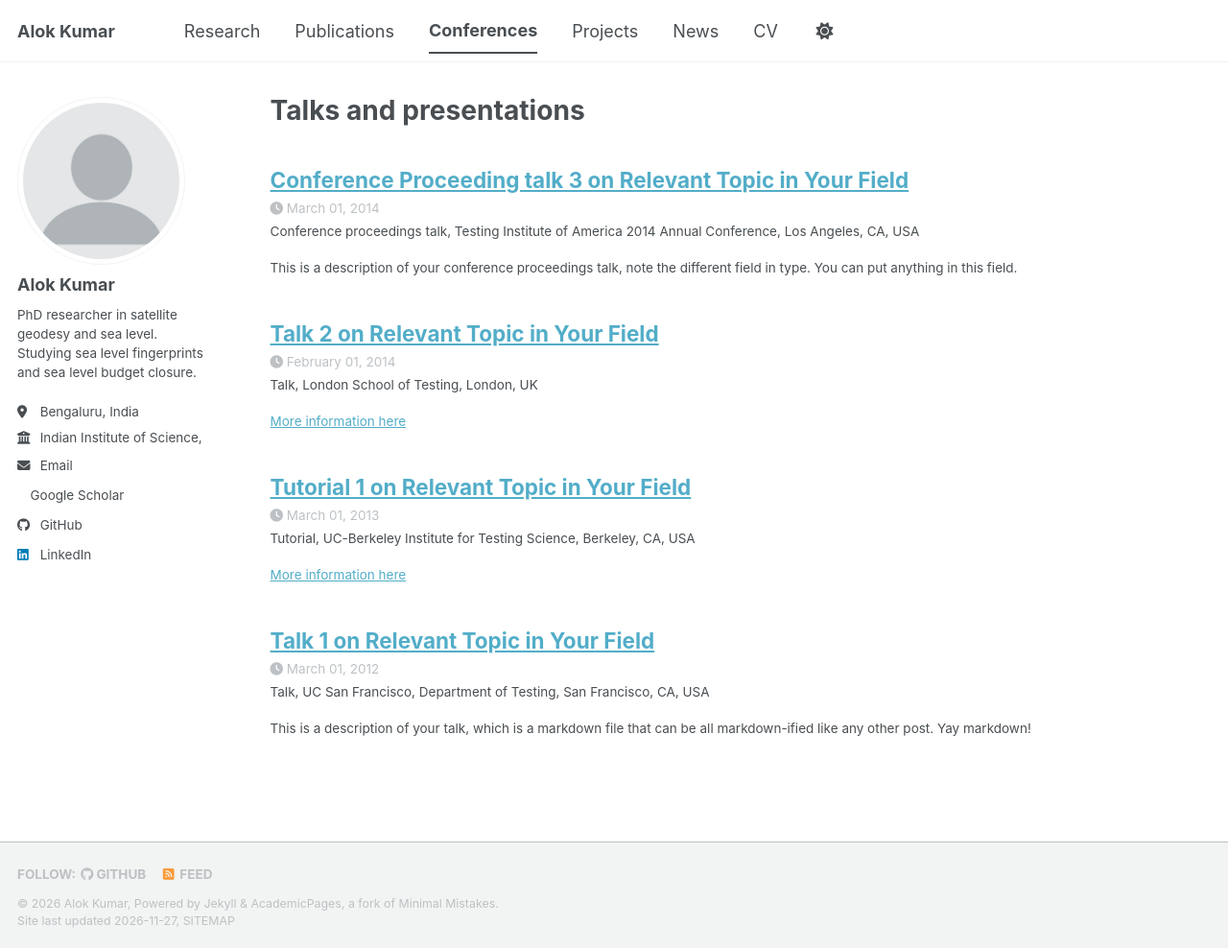
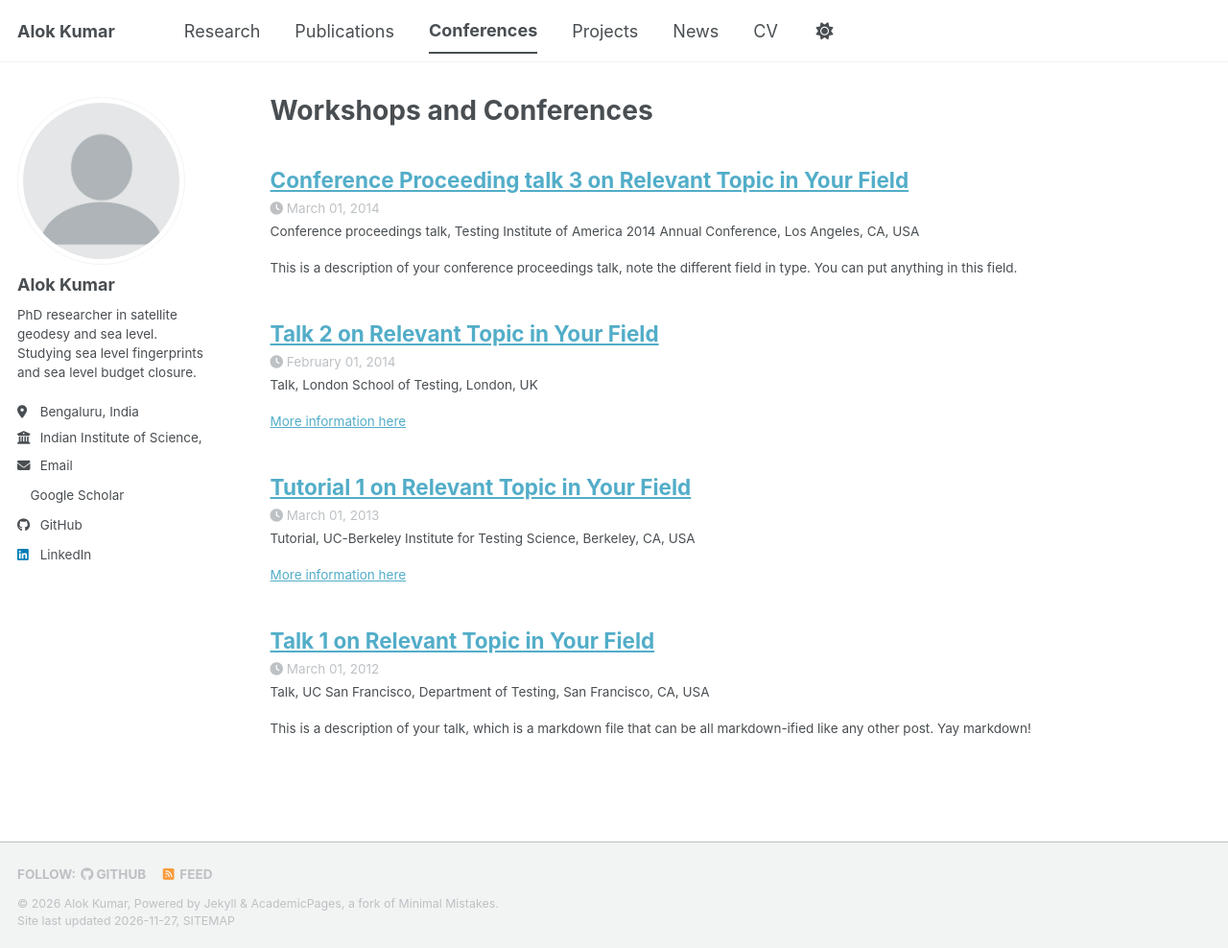
Before and after one commit to akk8902/akk8902.github.io, a Jekyll site: the page built from _pages/talks.html, in a window 1280 px wide and 988 px high. Shown: the whole window at 96% size. Built offline with Jekyll 4.4.1, drawn with Linux system fonts in a browser that asks for light colours; a script bundle is joined from its source files by our own code; a style sheet for code colours, icons or effects is not loaded.

Commit message:
Update talks.html

```diff
--- a/_pages/talks.html
+++ b/_pages/talks.html
@@ -1,6 +1,6 @@
 ---
 layout: archive
-title: "Talks and presentations"
+title: "Workshops and Conferences"
 permalink: /talks/
 author_profile: true
 ---
```
